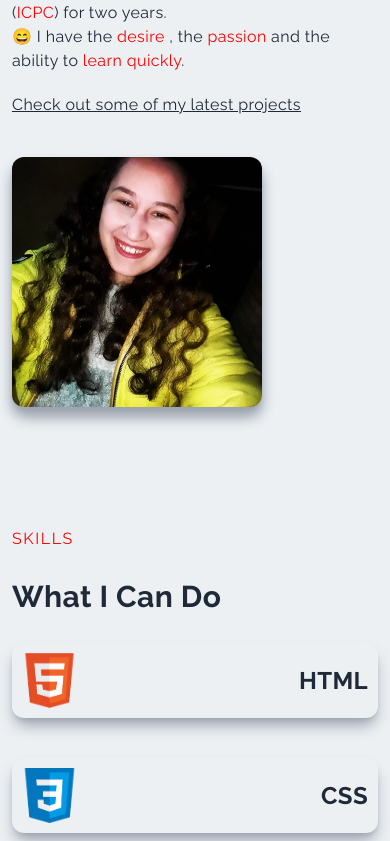
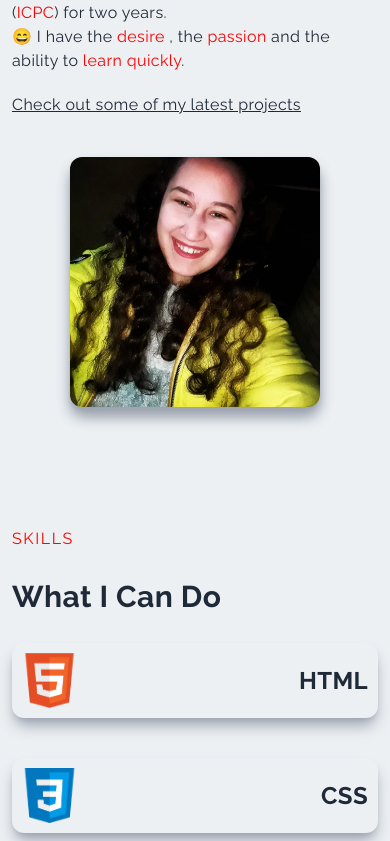
Before and after one commit to Marella-Rahal/Portfolio, a Next.js app: page / in a window 390 px wide. Shown: the part 1283-2124 px from the top of the page. Built offline with nearby package versions, Linux system fonts and the light colour scheme.

Commit message:
some animation

```diff
--- a/src/app/page.tsx
+++ b/src/app/page.tsx
@@ -15,7 +15,7 @@ const Home = () => {
       <Projects />
       <Contact />
 
-      <div className="flex justify-center my-20">
+      <div className="flex justify-center mb-10">
         <div className="p-3 rounded-full shadow-xl shadow-shadowColor cursor-pointer hover:scale-[1.03] transition ease-linear duration-75">
           <Link href="/#main">
             <HiOutlineChevronDoubleUp className="text-effectColor" size={30} />
--- a/src/components/About.tsx
+++ b/src/components/About.tsx
@@ -1,8 +1,8 @@
 import React from "react";
 import Link from "next/link";
 import Image from "next/image";
-import LeftMotion from "./FramerMotion/LeftMotion";
-import RightMotion from "./FramerMotion/RightMotion";
+import AboutLeftMotion from "./FramerMotion/AboutLeftMotion";
+import AboutRightMotion from "./FramerMotion/AboutRightMotion";
 
 const About = () => {
   return (
@@ -10,8 +10,7 @@ const About = () => {
       id="about"
       className="px-3 xl:px-10 pt-20 flex flex-col md:flex-row md:justify-between md:items-start overflow-hidden"
     >
-      <LeftMotion>
-        <div className="flex flex-col items-start space-y-5">
+      <AboutLeftMotion>
         <p className="text-effectColor uppercase tracking-widest">About</p>
 
         <h2>Who I Am</h2>
@@ -24,20 +23,19 @@ const About = () => {
           competition (<span className="text-effectColor">ICPC</span>) for two
           years.
           <br />
-            &#128516; I have the{" "}
-            <span className="text-effectColor">desire</span> , the{" "}
-            <span className="text-effectColor">passion</span> and the ability to{" "}
-            <span className="text-effectColor">learn quickly</span>.
+          &#128516; I have the <span className="text-effectColor">
+            desire
+          </span>{" "}
+          , the <span className="text-effectColor">passion</span> and the
+          ability to <span className="text-effectColor">learn quickly</span>.
         </p>
 
         <p className="underline cursor-pointer hover:text-effectColor">
           <Link href="/#projects">Check out some of my latest projects</Link>
         </p>
-        </div>
-      </LeftMotion>
+      </AboutLeftMotion>
 
-      <RightMotion>
-        <div className="relative w-[250px] h-[250px] lg:w-[350px] lg:h-[350px] my-10 md:mb-10 md:mt-0 rounded-xl shadow-lg shadow-shadowColor hover:scale-[1.03] transition ease-linear duration-150 self-center">
+      <AboutRightMotion>
         <Image
           className="rounded-xl shadow-lg shadow-shadowColor"
           src="/MR.webp"
@@ -48,8 +46,7 @@ const About = () => {
           fill
           priority
         />
-        </div>
-      </RightMotion>
+      </AboutRightMotion>
     </div>
   );
 };
--- a/src/components/Contact.tsx
+++ b/src/components/Contact.tsx
@@ -5,6 +5,7 @@ import { BsGithub, BsFillPersonLinesFill } from "react-icons/bs";
 import Link from "next/link";
 import { FormEvent, useState } from "react";
 import emailjs from "@emailjs/browser";
+import { motion } from "framer-motion";
 
 const Contact = () => {
   const [pending, setPending] = useState<boolean>(false);
@@ -34,14 +35,21 @@ const Contact = () => {
   };
 
   return (
-    <div id="contact" className="px-3 xl:px-10 pt-20 space-y-7">
-      <p className="text-effectColor tracking-widest uppercase">contact</p>
+    <div id="contact" className="pt-20 space-y-7">
+      <p className="text-effectColor tracking-widest uppercase px-3 xl:px-10">
+        contact
+      </p>
 
-      <h2>Get In Touch</h2>
+      <h2 className="px-3 xl:px-10">Get In Touch</h2>
 
-      <div className="flex flex-col space-y-5 md:space-y-0 md:space-x-5 md:flex-row">
+      <div className="flex flex-col space-y-10 md:space-y-0 md:space-x-5 md:flex-row overflow-hidden pb-10 px-3 xl:px-10">
         {/* left */}
-        <div className="flex flex-col p-5 rounded-xl shadow-xl shadow-shadowColor space-y-5">
+        <motion.div
+          initial={{ opacity: 0, x: "-100%" }}
+          whileInView={{ opacity: 1, x: 0 }}
+          transition={{ duration: 0.7 }}
+          className="flex flex-col p-5 rounded-xl shadow-xl shadow-shadowColor space-y-5 border-[3px]"
+        >
           <img
             className="rounded-xl hover:scale-[1.03] transition ease-linear duration-150"
             src="https://images.unsplash.com/photo-1616763355548-1b606f439f86?ixlib=rb-1.2.1&ixid=MnwxMjA3fDB8MHx0b3BpYy1mZWVkfDE1MXxhZXU2ckwtajZld3x8ZW58MHx8fHw%3D&auto=format&fit=crop&w=500&q=60"
@@ -86,12 +94,15 @@ const Contact = () => {
               </Link>
             </div>
           </div>
-        </div>
+        </motion.div>
 
         {/* right */}
-        <form
+        <motion.form
+          initial={{ opacity: 0, x: "100%" }}
+          whileInView={{ opacity: 1, x: 0 }}
+          transition={{ duration: 0.7 }}
           onSubmit={sendMail}
-          className="w-full flex flex-col p-5 rounded-xl shadow-xl shadow-shadowColor space-y-5"
+          className="w-full flex flex-col p-5 rounded-xl shadow-xl shadow-shadowColor space-y-5 border-[3px]"
         >
           {/* first row */}
           <div className="flex space-x-3">
@@ -165,7 +176,7 @@ const Contact = () => {
               "send message"
             )}
           </button>
-        </form>
+        </motion.form>
       </div>
     </div>
   );
--- a/src/components/FramerMotion/LeftMotion.tsx
+++ b/src/components/FramerMotion/AboutLeftMotion.tsx
@@ -1,16 +1,17 @@
 "use client";
 import { motion } from "framer-motion";
 
-const LeftMotion = ({ children }: motionType) => {
+const AboutLeftMotion = ({ children }: motionType) => {
   return (
     <motion.div
       initial={{ opacity: 0, x: "-100%" }}
       whileInView={{ opacity: 1, x: 0 }}
       transition={{ duration: 0.7 }}
+      className="flex flex-col items-start space-y-5"
     >
       {children}
     </motion.div>
   );
 };
 
-export default LeftMotion;
+export default AboutLeftMotion;
--- /dev/null
+++ b/src/components/FramerMotion/AboutRightMotion.tsx
@@ -0,0 +1,17 @@
+"use client";
+import { motion } from "framer-motion";
+
+const AboutRightMotion = ({ children }: motionType) => {
+  return (
+    <motion.div
+      initial={{ opacity: 0, x: "100%" }}
+      whileInView={{ opacity: 1, x: 0 }}
+      transition={{ duration: 0.7 }}
+      className="relative w-[250px] h-[250px] lg:w-[350px] lg:h-[350px] my-10 md:mb-10 md:mt-0 rounded-xl shadow-lg shadow-shadowColor hover:scale-[1.03] transition ease-linear duration-150 self-center"
+    >
+      {children}
+    </motion.div>
+  );
+};
+
+export default AboutRightMotion;
--- a/src/components/FramerMotion/RightMotion.tsx
+++ /dev/null
@@ -1,16 +0,0 @@
-"use client";
-import { motion } from "framer-motion";
-
-const RightMotion = ({ children }: motionType) => {
-  return (
-    <motion.div
-      initial={{ opacity: 0, x: "100%" }}
-      whileInView={{ opacity: 1, x: 0 }}
-      transition={{ duration: 0.7 }}
-    >
-      {children}
-    </motion.div>
-  );
-};
-
-export default RightMotion;
```
Lines whose indentation alone changed are shown as unchanged.
